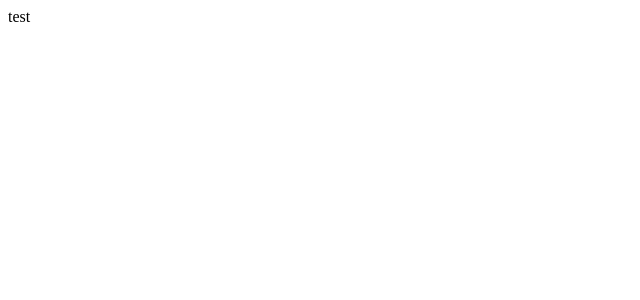
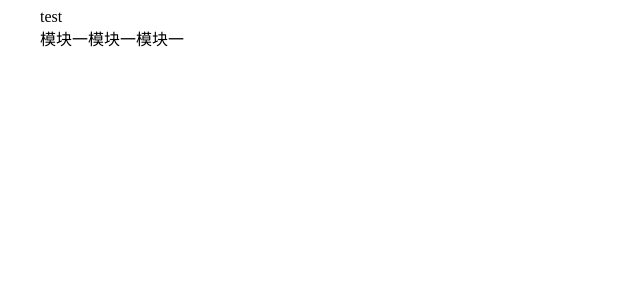
Before and after one commit to imust98/vuexproject, a Vue app: page /index in a window 1280 px wide. Shown: the top 300 px of the page, without its empty margins (0-640 px from the left). Built offline with nearby package versions, Linux system fonts and the light colour scheme.

Commit message:
更新package.json中的依赖包，加入vue-router

```diff
--- a/package.json
+++ b/package.json
@@ -22,8 +22,8 @@
   "license": "ISC",
   "dependencies": {
     "highlight.js": "^9.12.0",
-    "vue": "^2.5.2",
-    "vue-class-component": "^6.0.0",
+    "vue": "^2.5.3",
+    "vue-class-component": "^6.1.0",
     "vue-property-decorator": "^6.0.0",
     "vue-router": "^3.0.1",
     "vuex": "^3.0.0",
@@ -50,7 +50,7 @@
     "ts-loader": "^2.3.7",
     "tslint": "^5.7.0",
     "tslint-loader": "^3.5.3",
-    "typescript": "^2.5.3",
+    "typescript": "^2.6",
     "url-loader": "^0.6.2",
     "vue-style-loader": "^3.0.3",
     "vue-template-compiler": "^2.5.2",
--- /dev/null
+++ b/src/components/Nav/index.vue
@@ -0,0 +1,28 @@
+
+<template>
+  <nav>
+    <div>模块一</div>
+    <div>模块一</div>
+    <div>模块一</div>
+  </nav>
+</template>
+
+<script lang="ts">
+import Vue from "vue";
+import { Component, Prop, Watch } from "vue-property-decorator";
+
+@Component
+export default class Nav extends Vue {
+ @Prop({
+    default: false
+  })
+  private visible: boolean;
+}
+</script>
+
+<style lang="scss">
+nav {
+  display: flex;
+  height: 60px;
+}
+</style>
--- a/src/index.ts
+++ b/src/index.ts
@@ -1,7 +1,10 @@
 import Vue from 'vue';
 import App from './views/App.vue';
+import { sync } from 'vuex-router-sync';
+import router from './router';
 // tslint:disable-next-line
 new Vue({
   el: '#app',
+  router,
   render: h => h(App)
 });
--- /dev/null
+++ b/src/router.ts
@@ -0,0 +1,21 @@
+import Vue from 'vue';
+import VueRouter, { Route } from 'vue-router';
+import routes from './routes';
+
+Vue.use(VueRouter);
+
+const router: VueRouter = new VueRouter({
+  mode: 'history',
+  routes
+});
+
+const originalTitle: string = 'APM后端管理平台';
+
+// update document title
+router.afterEach((route: Route) => {
+  document.title = route.meta.title
+    ? `${route.meta.title} - ${originalTitle}`
+    : originalTitle;
+});
+
+export default router;
--- /dev/null
+++ b/src/routes/index.ts
@@ -0,0 +1,14 @@
+import { RouteConfig } from 'vue-router';
+import Nav from '../components/Nav/index.vue';
+const routes: RouteConfig[] = [
+  {
+    path: '/index',
+    name: 'index',
+    meta: {
+      title: 'apm'
+    },
+    component: Nav
+  }
+];
+
+export default routes;
--- a/src/views/App.vue
+++ b/src/views/App.vue
@@ -1,14 +1,18 @@
 <template>
-  <div class="g-doc">test</div>
+  <div class="g-doc">test
+    <router-view></router-view>
+  </div>
+
 </template>
 <script lang="ts">
-import Vue from 'vue';
-import {Component,Prop} from 'vue-property-decorator';
+import Vue from "vue";
+import { Component, Prop } from "vue-property-decorator";
 @Component
-export default class App extends Vue{
-
-}
+export default class App extends Vue {}
 </script>
 <style lang="scss">
-
+.g-doc {
+  width: 1200px;
+  margin: 0 auto;
+}
 </style>
```
Also changed, not shown: src/components/Header/index.vue (added, +21 -0 lines).
